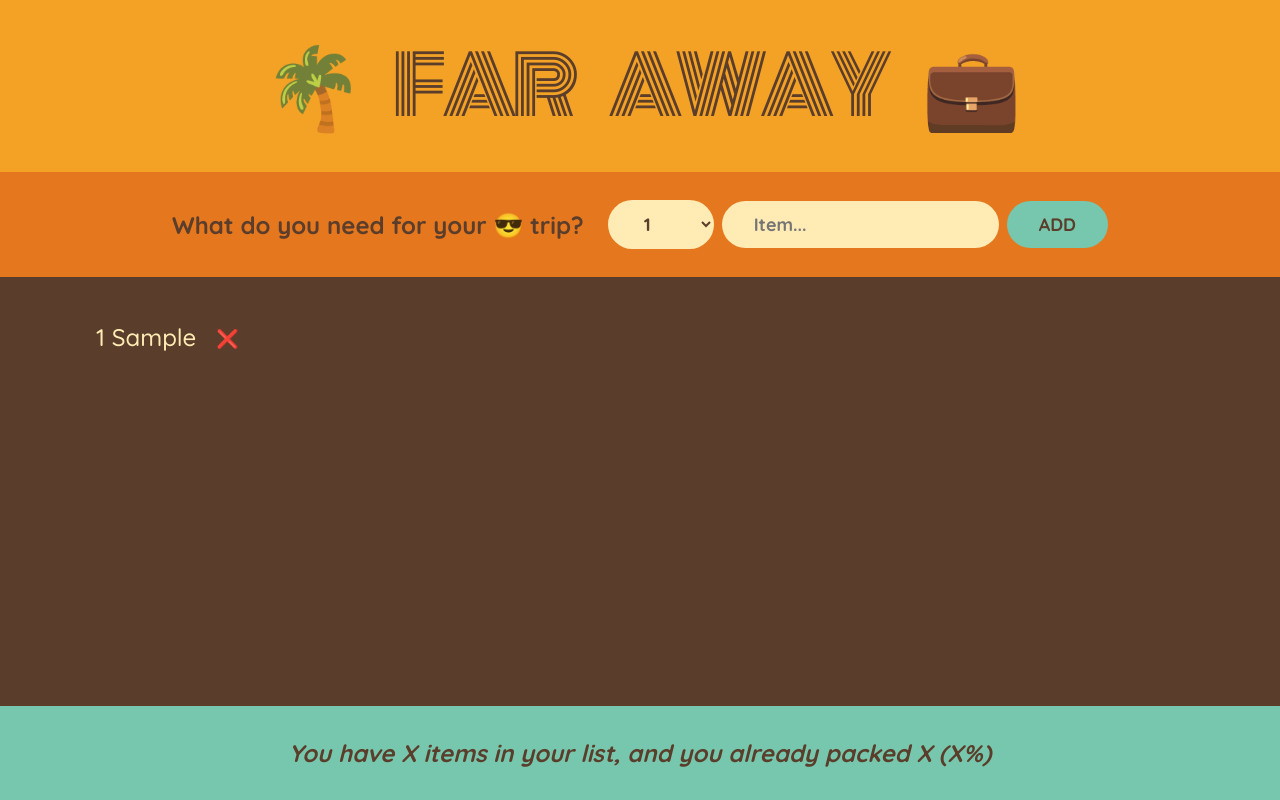
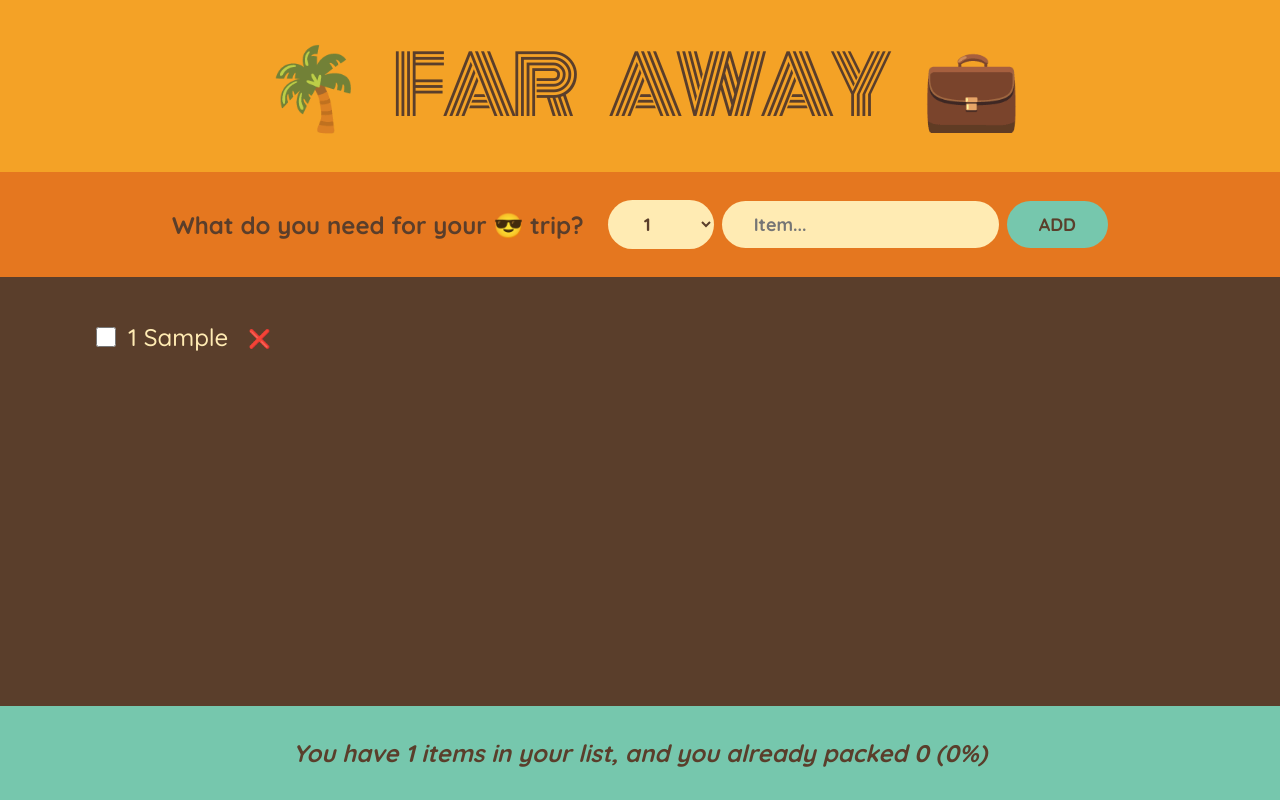
Before and after one commit to JawadSadi/Small-React-Projects, a React (Create React App) app in the folder trip-pack/: page / in a window 1280 px wide. Both pictures are taken after typing "Sample" into the empty fields and a click on the button "ADD". Built offline with nearby package versions, Linux system fonts and the light colour scheme.

Commit message:
Packing item functionality and using deriving state

```diff
--- a/trip-pack/src/App.js
+++ b/trip-pack/src/App.js
@@ -11,12 +11,24 @@
     setItems((items) => items.filter((item) => item.id !== id));
   }
 
+  function toggleItem(id) {
+    setItems((items) =>
+      items.map((item) =>
+        item.id === id ? { ...item, packed: !item.packed } : item
+      )
+    );
+  }
+
   return (
     <div className="app">
       <Logo />
       <Form onAddItems={addItems} />
-      <PackingList items={items} onDeleteItem={deleteItem} />
-      <Stats />
+      <PackingList
+        items={items}
+        onDeleteItem={deleteItem}
+        onToggleItem={toggleItem}
+      />
+      <Stats items={items} />
     </div>
   );
 }
@@ -63,21 +75,31 @@
     </form>
   );
 }
-function PackingList({ items, onDeleteItem }) {
+function PackingList({ items, onDeleteItem, onToggleItem }) {
   return (
     <div className="list">
       <ul>
         {items.map((item) => (
-          <Item item={item} key={item.id} onDeleteItem={onDeleteItem} />
+          <Item
+            item={item}
+            key={item.id}
+            onDeleteItem={onDeleteItem}
+            onToggleItem={onToggleItem}
+          />
         ))}
       </ul>
     </div>
   );
 }
 
-function Item({ item, onDeleteItem }) {
+function Item({ item, onDeleteItem, onToggleItem }) {
   return (
     <li>
+      <input
+        type="checkbox"
+        value={item.packed}
+        onChange={() => onToggleItem(item.id)}
+      />
       <span style={item.packed ? { textDecoration: "line-through" } : {}}>
         {item.quantity} {item.description}
       </span>
@@ -86,10 +108,23 @@
   );
 }
 
-function Stats() {
+function Stats({ items }) {
+  if (!items.length)
+    return (
+      <p className="stats">
+        <em>Start adding some items to you packing list 🛒</em>
+      </p>
+    );
+  const numItems = items.length;
+  const packedItems = items.filter((item) => item.packed).length;
+  const percentage = Math.round((packedItems / numItems) * 100);
   return (
     <footer className="stats">
-      <em>You have X items in your list, and you already packed X (X%)</em>
+      <em>
+        {percentage === 100
+          ? "You got everything ready to go ✈"
+          : `You have ${numItems} items in your list, and you already packed ${packedItems} (${percentage}%)`}
+      </em>
     </footer>
   );
 }
```
